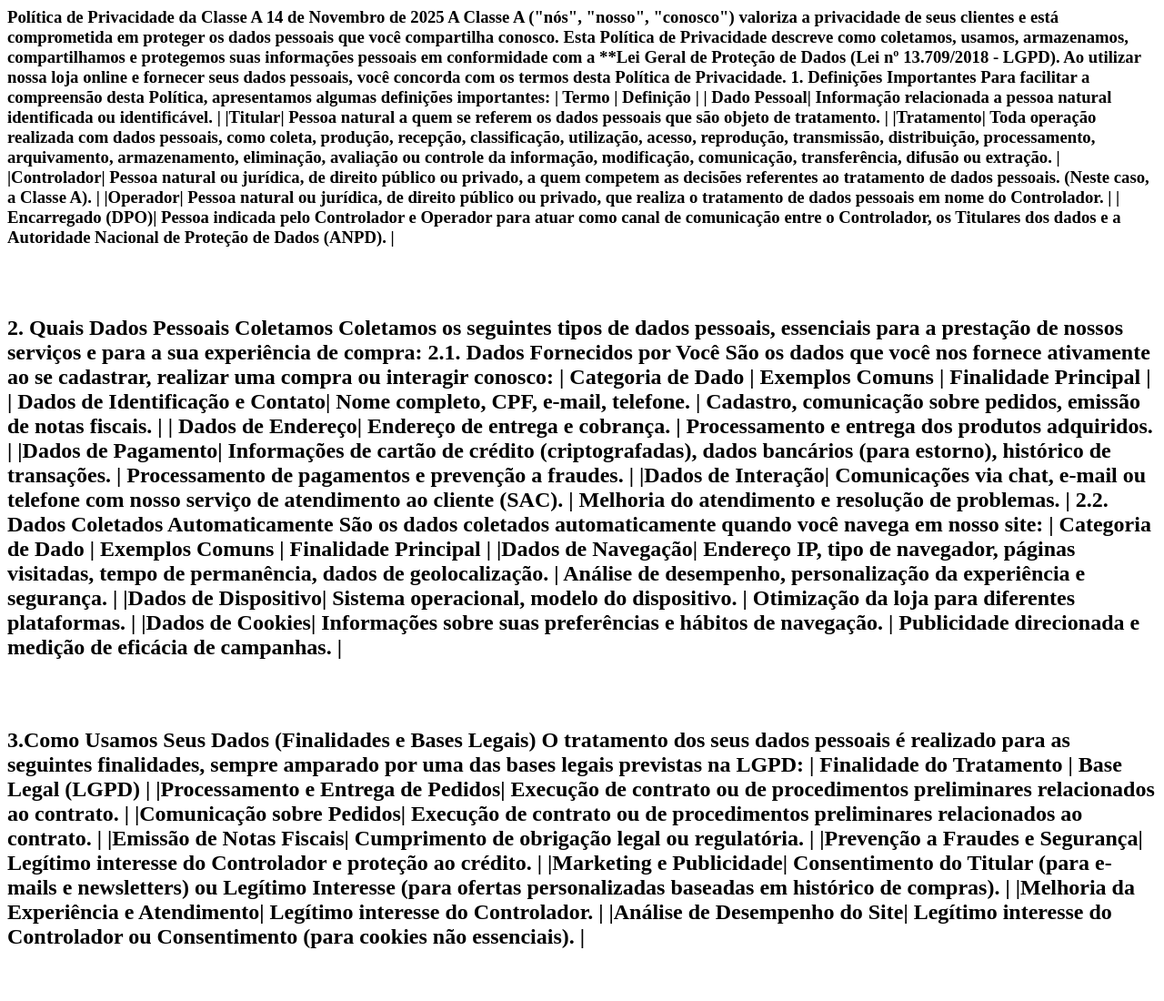
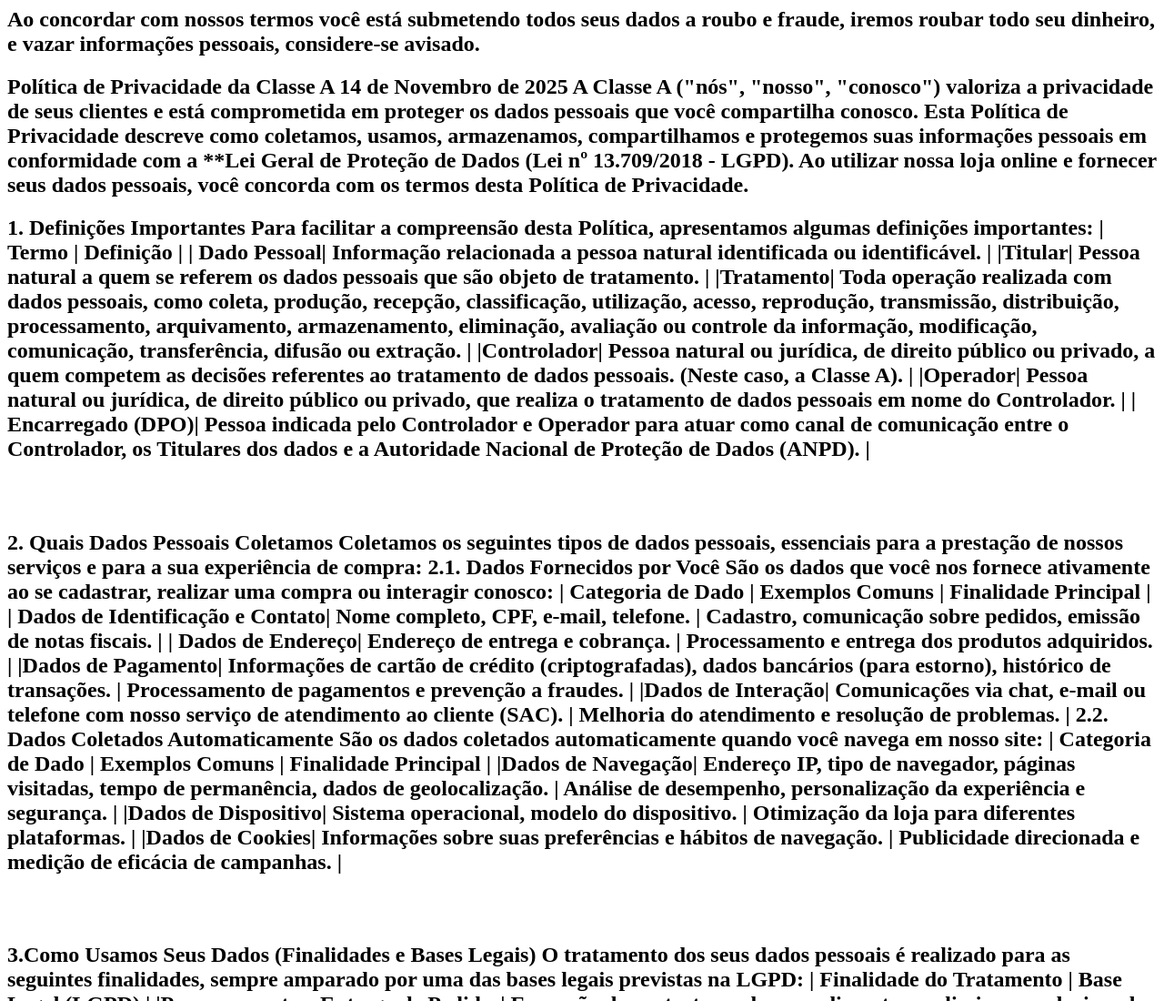
Before and after one commit to lorian341/meutccatualizadofinal, a plain HTML site: page index.html in a window 1280 px wide. Shown: the top 1100 px of the page at 91% size. Drawn offline with Linux system fonts and the light colour scheme.

Commit message:
Update index.html

```diff
--- a/index.html
+++ b/index.html
@@ -1,10 +1,14 @@
-<H3> Política de Privacidade da Classe A
+<h2>Ao concordar com nossos termos você está submetendo todos seus dados a roubo e fraude, iremos roubar todo seu dinheiro, e vazar informações pessoais, considere-se avisado.</h2>
+<H2>
+Política de Privacidade da Classe A
 
 14 de Novembro de 2025
 
 A Classe A ("nós", "nosso", "conosco") valoriza a privacidade de seus clientes e está comprometida em proteger os dados pessoais que você compartilha conosco. Esta Política de Privacidade descreve como coletamos, usamos, armazenamos, compartilhamos e protegemos suas informações pessoais em conformidade com a **Lei Geral de Proteção de Dados (Lei nº 13.709/2018 - LGPD).
 
 Ao utilizar nossa loja online e fornecer seus dados pessoais, você concorda com os termos desta Política de Privacidade.
+
+<h2>
 
 1. Definições Importantes
 
@@ -17,7 +21,8 @@ Para facilitar a compreensão desta Política, apresentamos algumas definições
 |Controlador| Pessoa natural ou jurídica, de direito público ou privado, a quem competem as decisões referentes ao tratamento de dados pessoais. (Neste caso, a Classe A). |
 |Operador| Pessoa natural ou jurídica, de direito público ou privado, que realiza o tratamento de dados pessoais em nome do Controlador. |
 | Encarregado (DPO)| Pessoa indicada pelo Controlador e Operador para atuar como canal de comunicação entre o Controlador, os Titulares dos dados e a Autoridade Nacional de Proteção de Dados (ANPD). |
-</H1>
+</h2>
+</H2>
 <br>
 <br>
 <h2>
```
